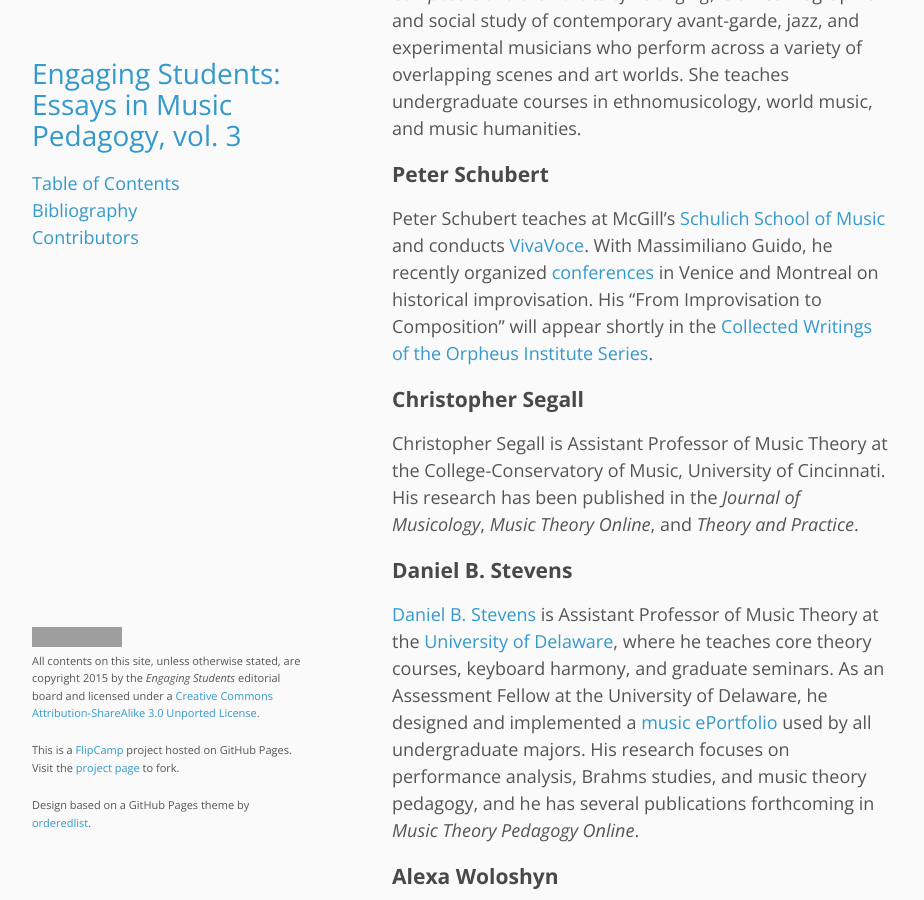
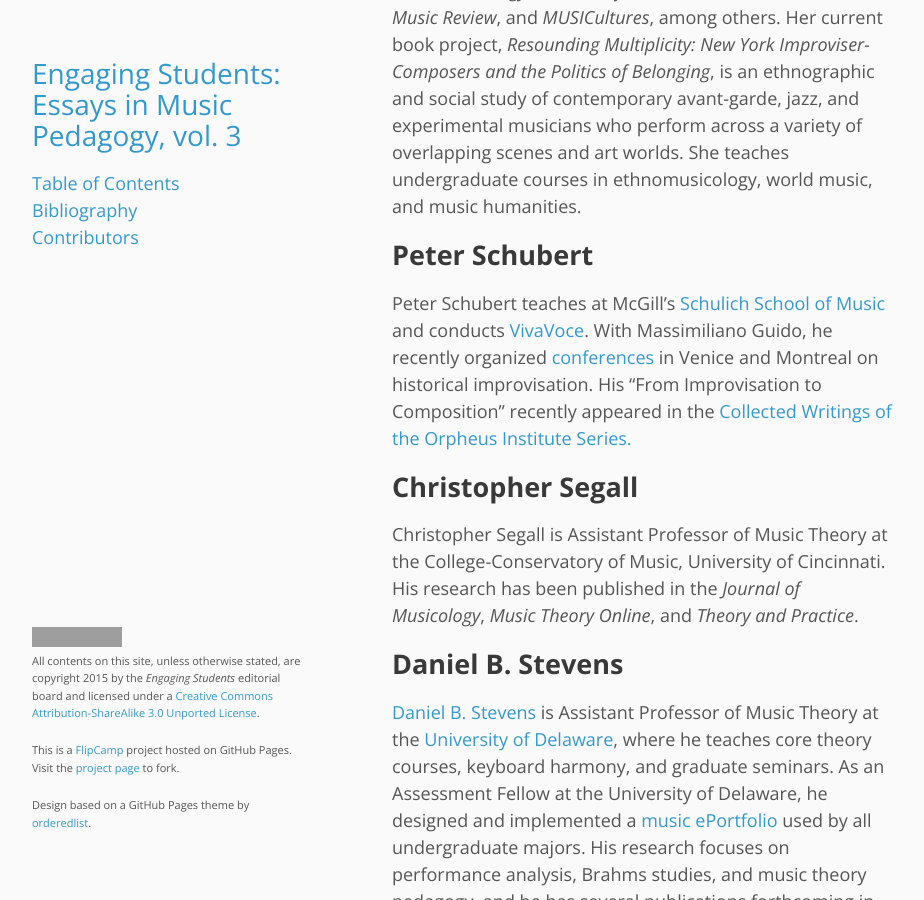
Before and after one commit to flipcamp/engagingstudents3, a Jekyll site: the page built from contributors.md, in a window 1280 px wide and 900 px high, scrolled down 3513 px. Shown: the whole window, without its empty margins (178-1102 px from the left). Built offline with Jekyll 4.4.1, drawn with Linux system fonts in a browser that asks for light colours; grey boxes are pictures that could not be loaded.

Commit message:
Schubert bio update

```diff
--- a/contributors.md
+++ b/contributors.md
@@ -7,66 +7,66 @@ title: Contributors
 {{ page.title }}
 ================
 
-### Terry L. Dean
+## Terry L. Dean
 
 [Terry L. Dean](http://www2.indstate.edu/music/faculty/dean.html) is Assistant Professor of Musicology and Gender Studies at [Indiana State University](http://www.indstate.edu/music) where he teaches courses in music history, popular and world traditions, and research methods. He is a contributor of articles and reviews in *Three Oranges: The Journal of the Serge Prokofiev Foundation*, *Fontes Artis Musicae*, and a forthcoming research guide to the music of Sergei Prokofiev. His current project is a book concerning the activities of the Rachmaninoff Memorial Fund and its piano competition. He holds the Ph.D. and M.A in Historical Musicology from [The University of Georgia](http://www.music.uga.edu/musicologyethnomusicology-department) as well as the B.A. in Biology from West Virginia University.
 
-### Anna Ferenc
+## Anna Ferenc
 
 Anna Ferenc is Associate Professor of Music Theory at [Wilfrid Laurier University](http://www.wlu.ca/academics/faculties/faculty-of-music/index.html). Her research interests include developing music theory pedagogy in connection with the scholarship of teaching and learning.
 
-### Brian D. Hoffman
+## Brian D. Hoffman
 
 Brian D. Hoffman is an Assistant Professor of Music Theory at the University of Central Florida and holds a Ph.D. in Music Theory from the University of Cincinnati (CCM). He has previously taught at Butler University and Oklahoma State University. Brian's research interests include the musical-theater style, pop-rock music, sonata form, and rhythm and meter. He has presented research on these topics at regional, national, and international research conferences including the Society for Music Theory national meeting. In addition to his scholarly and educational work, Brian has maintained an active career as a music director and pianist for both regional and university musical theater companies.
 
-### Brian Edward Jarvis
+## Brian Edward Jarvis
 
 [Brian Edward Jarvis](http://www.brianedwardjarvis.com) is a Visiting Assistant Professor of Music Theory at the [University of Texas at El Paso](http://www.utep.edu/) and holds a Ph.D. in Music Theory from Florida State University. His [dissertation](http://diginole.lib.fsu.edu/cgi/viewcontent.cgi?article=8578&context=etd) introduces an approach to large-scale film-music analysis that focuses on collaborations between the Joel & Ethan Coen and Carter Burwell. His other scholarly interests include form, harmony, and phrase structure in the 18^th^ and 19^th^ centuries with a special focus on the music of Charles Valentin Alkan.
 
-### J. Daniel Jenkins
+## J. Daniel Jenkins
 
 [J. Daniel Jenkins](http://www.sc.edu/study/colleges_schools/music/faculty-staff/Jenkins.php) is an Associate Professor of Music Theory at the University of South Carolina. His edited collection, *Schoenberg’s Program Notes and Musical Analyses*, is forthcoming from Oxford University Press. Jenkins has been recognized for excellence in undergraduate teaching by the Eastman School of Music, the University of Rochester, and the University of South Carolina.
 
-### Vicky V. Johnson
+## Vicky V. Johnson
 
 Vicky V. Johnson is an Assistant Professor and Coordinator of the [Music Graduate Program](http://www.tarleton.edu/musiceducation/index.html) at [Tarleton State University](http://www.tarleton.edu/home/). She holds degrees from Boston University (DMA in Music Education), Sam Houston State University (MA in Music Theory), and Tarleton State University (BM in Music Education).
 
-### Megan Lyons
+## Megan Lyons
 
 [Megan Lyons](http://www.linkedin.com/in/meglyons13) is an undergraduate student at the University of Delaware pursuing a B.M. in Music Education and a B.M. in Music Theory. Her research *Chopin's Nocturnes: A Comparison of Empirical Analysis and Performance Analysis* was awarded the Phi Kappa Phi Undergraduate Essay Award in 2014. She currently serves as a Undergraduate Teaching Assistant for the Music Theory Area.
 
-### William O'Hara
+## William O'Hara
 
 [William O'Hara](http://www.williamohara.net) is a Ph.D. Candidate in Music Theory at [Harvard University](http://www.music.fas.harvard.edu/), a member of the Media, Literacy, and Visualization Team at the [Derek Bok Center for Teaching and Learning](http://bokcenter.harvard.edu/), and an editorial assistant for the *Journal of the American Musicological Society.* His research interests include the history of music theory, the analysis of film and video game music, and the philosophy and methodology of music analysis.
 
-### Marcie Ray
+## Marcie Ray
 
 Marcie Ray is an Assistant Professor of Musicology at [Michigan State University](http://www.music.msu.edu/). She holds degrees from the University of Texas (B.M. in Vocal Performance) and the University of California, Los Angeles (M.A. and Ph.D.). She teaches a number of courses that align with her research interests: music of the Baroque and eighteenth century; the history of opera; music, gender, and sexuality; and graduate seminars on music and violence, as well as music and identity. Her research has been published in *Música em Perspectiva* (2013), *American Music* (2014), a collection of essays entitled *The Libretto as Enlightenment Text* (2015), and is forthcoming in *Early Music* (2016).
 
-### Colleen Renihan
+## Colleen Renihan
 
 Colleen Renihan is Assistant Professor of Music (CLA) at the School of Fine Arts and Music, University of Guelph. Her research has been published in *The Journal of the Society for American Music*, *twentieth-century music*, *Music, Sound, and the Moving Image*, as well as in several edited collections.
 
-### Sam L. Richards
+## Sam L. Richards
 
 Sam L. Richards is a Visiting Professor of Music Theory and Composition at Brigham Young University. He is a theorist, composer, artist, and researcher and has presented research on music theory pedagogy and interdisciplinary collaboration at numerous national and international conferences. His research interests include pedagogy, processes of canonization, quotation, and postmodernism.
 
-### Amanda L. Scherbenske
+## Amanda L. Scherbenske
 
 Amanda L. Scherbenske, PhD (Wesleyan University, 2014) is an ethnomusicologist whose research spans American and East European Jewish musics, with theoretical interests in musical multiplicity, space and place, affective labor, and genre construction. Her work has been published in *Ethnomusicology*, *Yearbook for Traditional Music*, *American Music Review*, and *MUSICultures*, among others. Her current book project, *Resounding Multiplicity: New York Improviser-Composers and the Politics of Belonging*, is an ethnographic and social study of contemporary avant-garde, jazz, and experimental musicians who perform across a variety of overlapping scenes and art worlds. She teaches undergraduate courses in ethnomusicology, world music, and music humanities.
 
-### Peter Schubert
+## Peter Schubert
 
-Peter Schubert teaches at McGill’s [Schulich School of Music](http://www.mcgill.ca/music/) and conducts [VivaVoce](http://www.vivavoce-montreal.com). With Massimiliano Guido, he recently organized [conferences](http://www.mentemani.org/Connection/Project.html) in Venice and Montreal on historical improvisation. His “From Improvisation to Composition” will appear shortly in the [Collected Writings of the Orpheus Institute Series](http://www.orpheusinstituut.be/en/publications/about-our-publications).
+Peter Schubert teaches at McGill’s [Schulich School of Music](http://www.mcgill.ca/music/) and conducts [VivaVoce](http://www.vivavoce-montreal.com). With Massimiliano Guido, he recently organized [conferences](http://www.mentemani.org/Connection/Project.html) in Venice and Montreal on historical improvisation. His “From Improvisation to Composition” recently appeared in the [Collected Writings of the Orpheus Institute Series.](http://www.orpheusinstituut.be/en/publications/about-our-publications)
 
-### Christopher Segall
+## Christopher Segall
 
 Christopher Segall is Assistant Professor of Music Theory at the College-Conservatory of Music, University of Cincinnati. His research has been published in the *Journal of Musicology*, *Music Theory Online*, and *Theory and Practice*.
 
-### Daniel B. Stevens
+## Daniel B. Stevens
 
 [Daniel B. Stevens](http://www.music.udel.edu/about-us/faculty-staff/Pages/stevens_daniel.aspx?FacultyId=59) is Assistant Professor of Music Theory at the [University of Delaware](http://www.music.udel.edu/Pages/home.aspx), where he teaches core theory courses, keyboard harmony, and graduate seminars. As an Assessment Fellow at the University of Delaware, he designed and implemented a [music ePortfolio](http://cnu.edu/jpalhe/pdf/jpalhe_volume4.pdf) used by all undergraduate majors. His research focuses on performance analysis, Brahms studies, and music theory pedagogy, and he has several publications forthcoming in *Music Theory Pedagogy Online*.
 
-### Alexa Woloshyn
+## Alexa Woloshyn
 
 [Alexa Woloshyn](https://independent.academia.edu/AlexaWoloshyn), PhD (University of Toronto) is a musicologist specializing in electroacoustic music, Aboriginal avant-garde and dance music, and contemporary vocal music. Recent articles on electroacoustic composers Robert Normandeau and Hildegard Westerkamp have appeared in *Circuit: Musiques contemporaines* and *eContact!.* She has presented on higher education pedagogy in the music classroom at the Society for Teaching and Learning in Higher Education conference and the Toronto International Electroacoustic Symposium. She has taught undergraduate and graduate courses on 20th-century music, popular music, opera, and literature.
```
Also changed, not shown: 1 other file.
